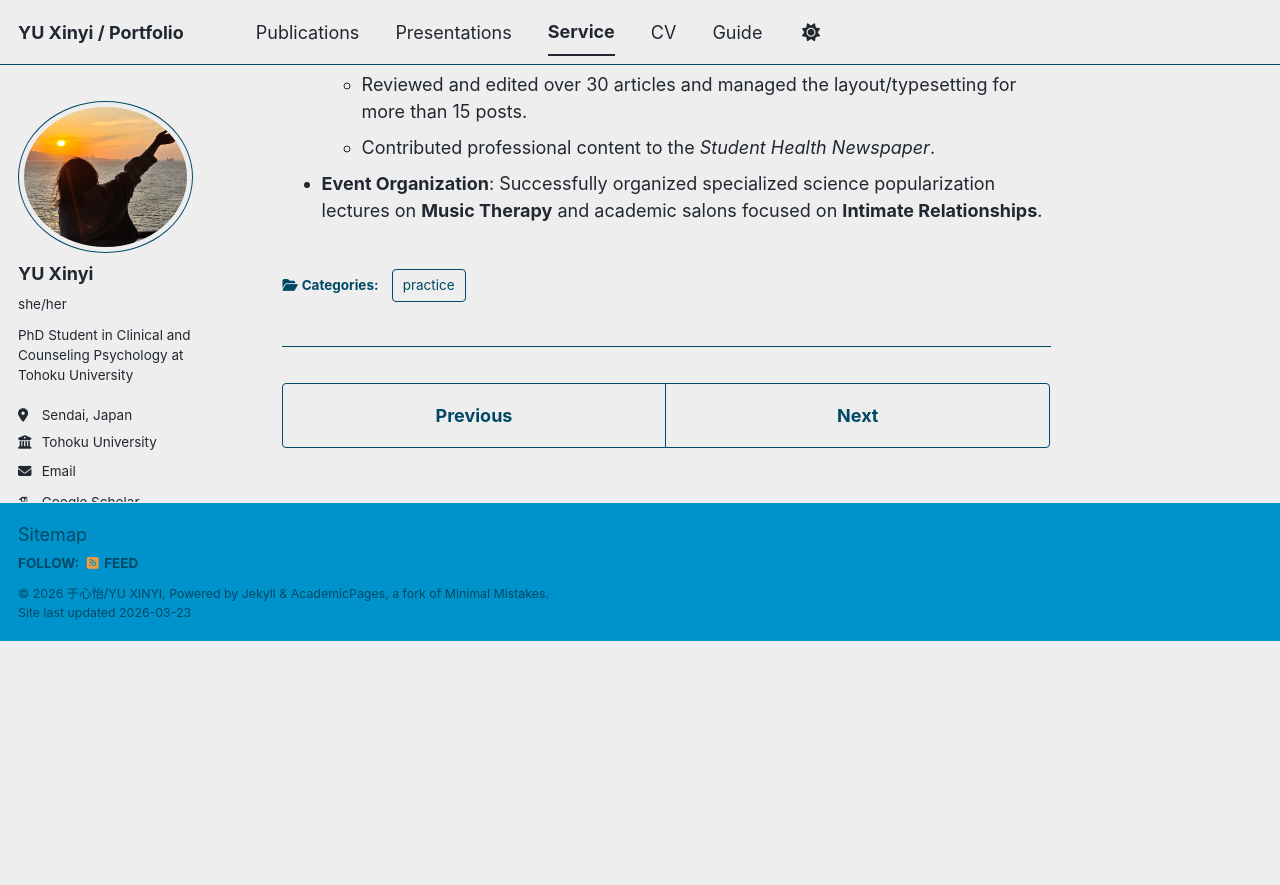
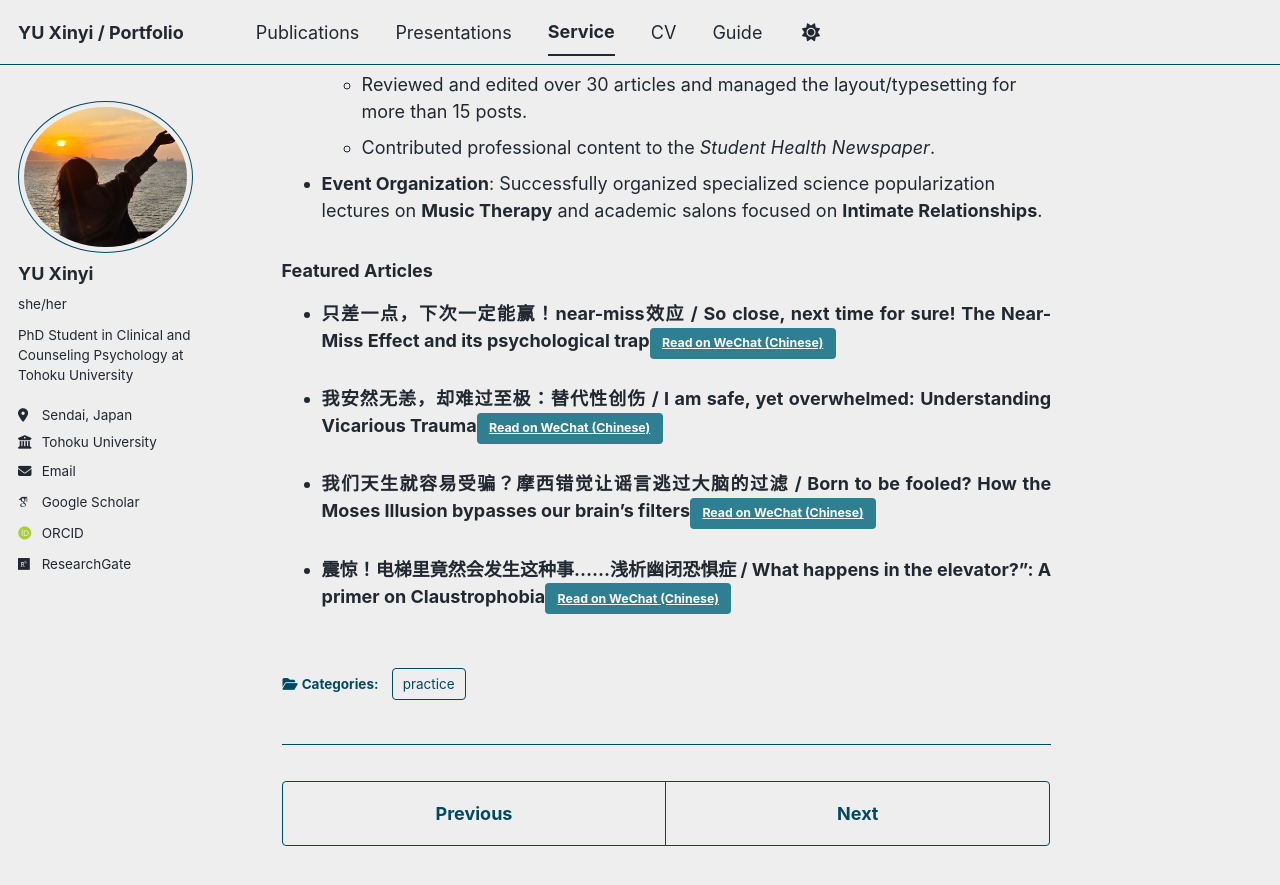
Before and after one commit to north119/north119.github.io, a Jekyll site: the page built from _service/2018-10-01-service-01.md, in a window 1280 px wide and 900 px high, scrolled down 419 px. Shown: the top 885 px of the window. Built offline with Jekyll 4.4.1, drawn with Linux system fonts in a browser that asks for light colours; some web fonts are replaced; a script bundle is joined from its source files by our own code; library files that are not in the unit come from our copies; before the commit the page ends 1059 px from its top, so only the background shows below that.

Commit message:
Update 2018-10-01-service-01.md

```diff
--- a/_service/2018-10-01-service-01.md
+++ b/_service/2018-10-01-service-01.md
@@ -19,3 +19,14 @@
     *   Reviewed and edited over 30 articles and managed the layout/typesetting for more than 15 posts.
     *   Contributed professional content to the *Student Health Newspaper*.
 *   **Event Organization**: Successfully organized specialized science popularization lectures on **Music Therapy** and academic salons focused on **Intimate Relationships**.
+
+
+### Featured Articles
+
+*   **只差一点，下次一定能赢！near-miss效应 / So close, next time for sure! The Near-Miss Effect and its psychological trap**[Read on WeChat (Chinese)](https://mp.weixin.qq.com/s/xy4jcjwmDm-HTmBj_Rh9MQ?clicktime=1774248164&enterid=1774248164&scene=126&sessionid=1774247929&subscene=undefined){: .btn .btn--info .btn--small}
+
+*  **我安然无恙，却难过至极：替代性创伤 / I am safe, yet overwhelmed: Understanding Vicarious Trauma**[Read on WeChat (Chinese)](https://mp.weixin.qq.com/s?__biz=MzU5MzY3NDQxMw==&mid=2247484677&idx=1&sn=e45752bde1f36e8dc4aaf5d09b6f8fbc&chksm=fe0dacc7c97a25d1f9882e82d5ff1d730c4e1b894f2a4bb3479a0df5040921b80730e0d9189a&scene=178&cur_album_id=3177603039273287681&search_click_id=#rd){: .btn .btn--info .btn--small}
+
+*  **我们天生就容易受骗？摩西错觉让谣言逃过大脑的过滤 / Born to be fooled? How the Moses Illusion bypasses our brain’s filters**[Read on WeChat (Chinese)](https://mp.weixin.qq.com/s/V_mRLhJR7xdzUh18Jc5lSQ?clicktime=1774247955&enterid=1774247955&scene=126&sessionid=1774247943&subscene=undefined){: .btn .btn--info .btn--small}
+
+*   **震惊！电梯里竟然会发生这种事......浅析幽闭恐惧症 / What happens in the elevator?": A primer on Claustrophobia**[Read on WeChat (Chinese)](https://mp.weixin.qq.com/s/WuDoPNKQXTgtoGMcgjIn-g?clicktime=1774248052&enterid=1774248052&scene=126&sessionid=1774248033&subscene=undefined){: .btn .btn--info .btn--small}
```
